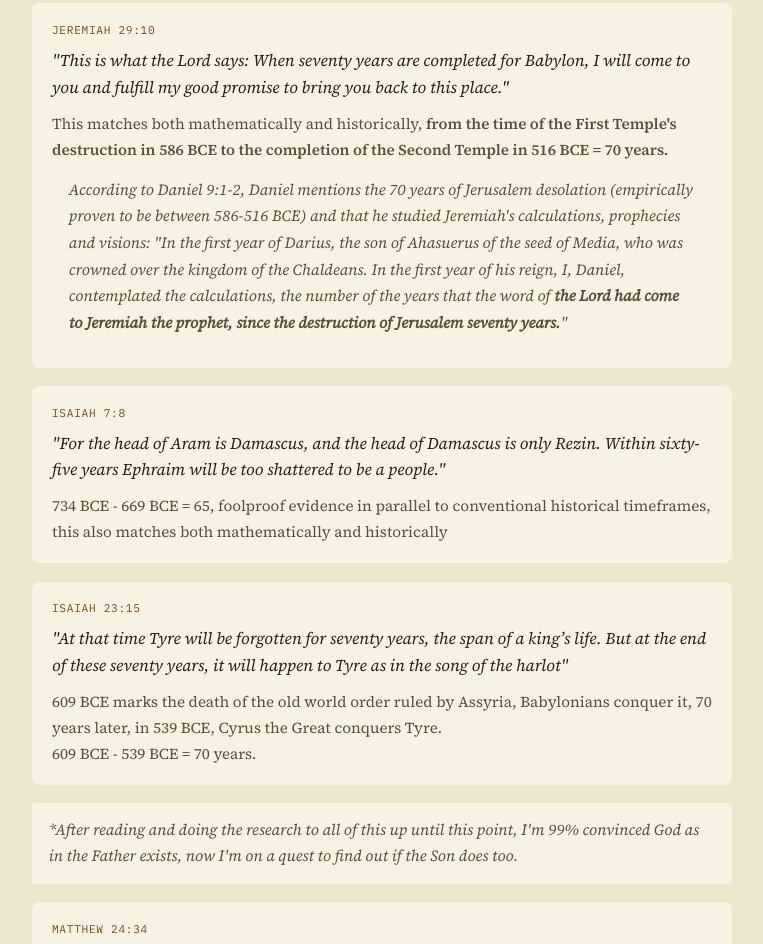
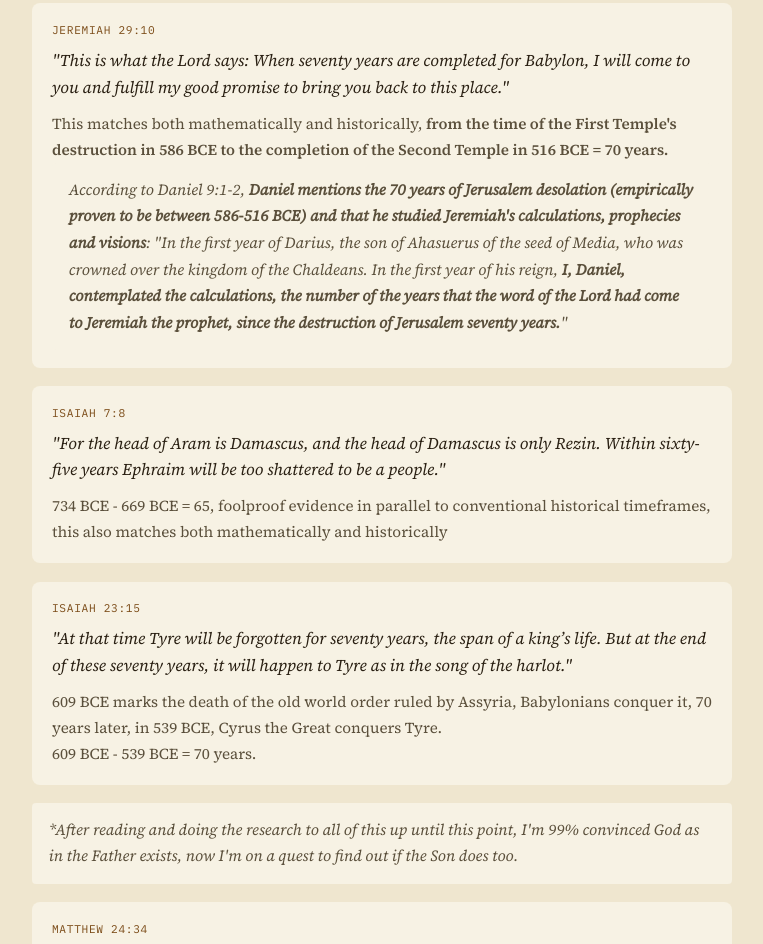
Before and after one commit to 490years/490years.github.io, a plain HTML site: page index.html in a window 1280 px wide. Shown: the part 5552-6496 px from the top of the page, without its empty margins (334-1097 px from the left). Drawn offline with Linux system fonts and the light colour scheme; a web font is replaced by a local one.

Commit message:
Update index.html

```diff
--- a/index.html
+++ b/index.html
@@ -307,10 +307,10 @@ footer .rule { width: 2.4rem; height: 1px; background: var(--vellum-deep); margi
 <section class="section" id="key-points">
 <h2>Key points</h2>
 <div class="citation-card"><span class="ref">Jeremiah 29:10</span><blockquote>"This is what the Lord says: When seventy years are completed for Babylon, I will come to you and fulfill my good promise to bring you back to this place."</blockquote><p class="gloss">This matches both mathematically and historically, <strong>from the time of the First Temple's destruction in 586 BCE to the completion of the Second Temple in 516 BCE = 70 years.</strong></p>
-<p class="aside-note">According to Daniel 9:1-2, Daniel mentions the 70 years of Jerusalem desolation (empirically proven to be between 586-516 BCE) and that he studied Jeremiah's calculations, prophecies and visions: "In the first year of Darius, the son of Ahasuerus of the seed of Media, who was crowned over the kingdom of the Chaldeans. In the first year of his reign, I, Daniel, contemplated the calculations, the number of the years that the word of <strong>the Lord had come to Jeremiah the prophet, since the destruction of Jerusalem seventy years.</strong>"</p>
+<p class="aside-note">According to Daniel 9:1-2, <strong>Daniel mentions the 70 years of Jerusalem desolation (empirically proven to be between 586-516 BCE) and that he studied Jeremiah's calculations, prophecies and visions</strong>: "In the first year of Darius, the son of Ahasuerus of the seed of Media, who was crowned over the kingdom of the Chaldeans. In the first year of his reign, <strong>I, Daniel, contemplated the calculations, the number of the years that the word of the Lord had come to Jeremiah the prophet, since the destruction of Jerusalem seventy years.</strong>"</p>
 </div>
 <div class="citation-card"><span class="ref">Isaiah 7:8</span><blockquote>"For the head of Aram is Damascus, and the head of Damascus is only Rezin. Within sixty-five years Ephraim will be too shattered to be a people."</blockquote><p class="gloss">734 BCE - 669 BCE = 65, foolproof evidence in parallel to conventional historical timeframes, this also matches both mathematically and historically</p></div>
-<div class="citation-card"><span class="ref">Isaiah 23:15</span><blockquote>"At that time Tyre will be forgotten for seventy years, the span of a king’s life. But at the end of these seventy years, it will happen to Tyre as in the song of the harlot"</blockquote><p class="gloss">609 BCE marks the death of the old world order ruled by Assyria, Babylonians conquer it, 70 years later, in 539 BCE, Cyrus the Great conquers Tyre.</p><p class="gloss">609 BCE - 539 BCE = 70 years.</p></div>
+<div class="citation-card"><span class="ref">Isaiah 23:15</span><blockquote>"At that time Tyre will be forgotten for seventy years, the span of a king’s life. But at the end of these seventy years, it will happen to Tyre as in the song of the harlot."</blockquote><p class="gloss">609 BCE marks the death of the old world order ruled by Assyria, Babylonians conquer it, 70 years later, in 539 BCE, Cyrus the Great conquers Tyre.</p><p class="gloss">609 BCE - 539 BCE = 70 years.</p></div>
 <p class="aside-note">*After reading and doing the research to all of this up until this point, I'm 99% convinced God as in the Father exists, now I'm on a quest to find out if the Son does too.</p>
 <div class="citation-card">
 <span class="ref">Matthew 24:34</span>
```
